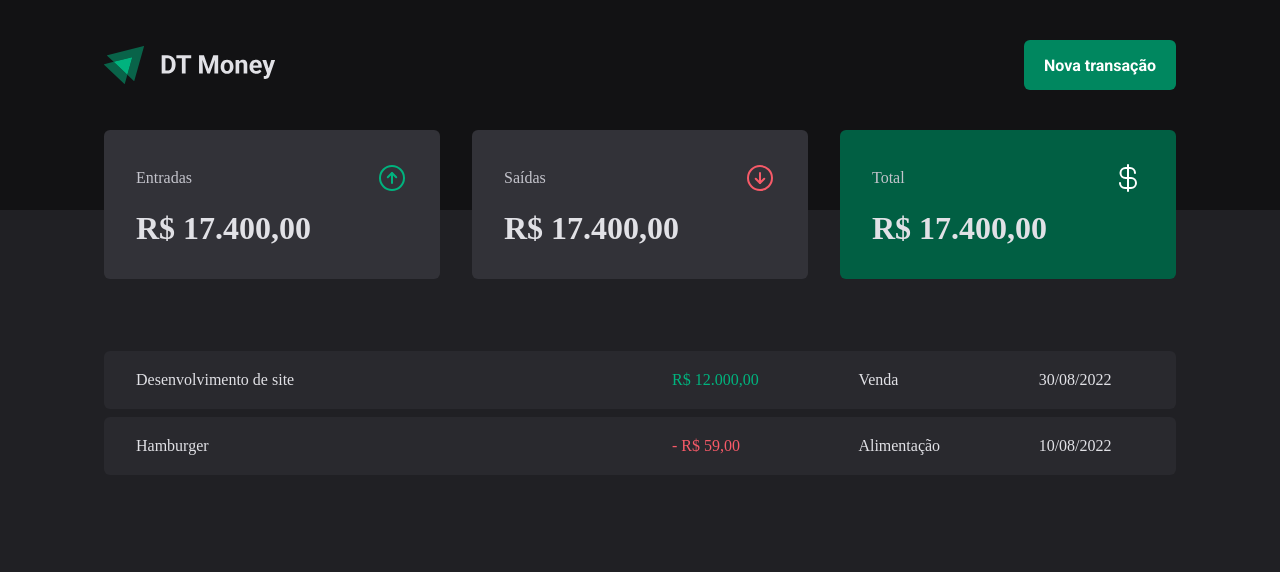
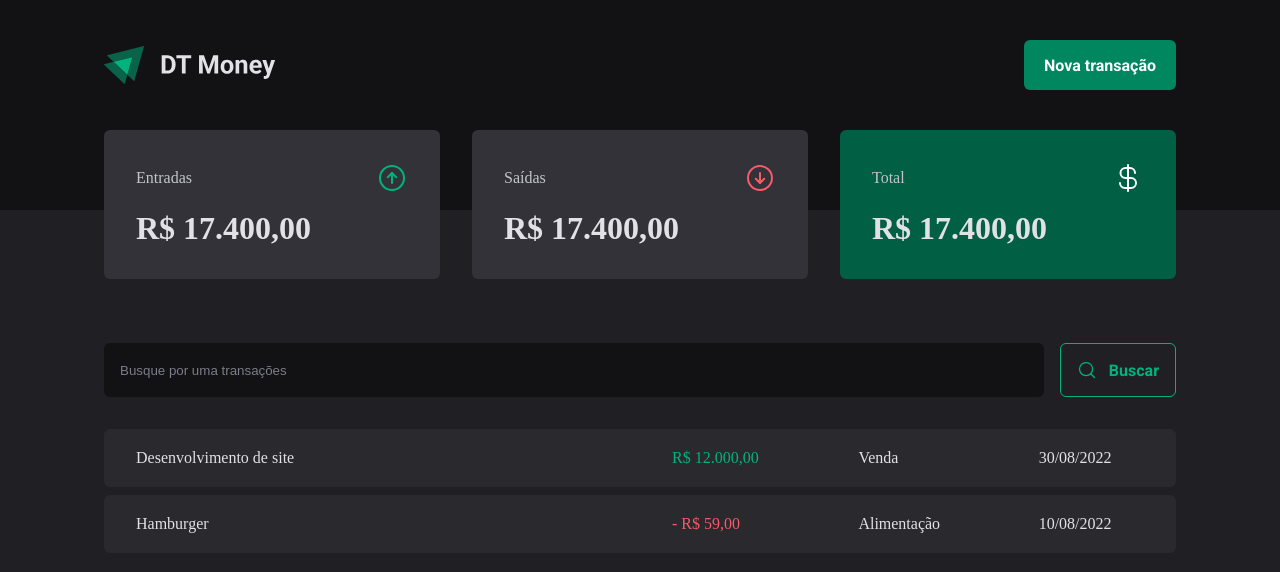
Before and after one commit to rakelmm/dt-money-2.0, a React (Vite) app: page / in a window 1280 px wide. Shown: the top 572 px of the page. Built offline with nearby package versions, Linux system fonts and the light colour scheme.

Commit message:
Componente: SearchForm

```diff
--- /dev/null
+++ b/src/pages/Transactions/components/SearchForm/index.tsx
@@ -0,0 +1,15 @@
+import { MagnifyingGlass } from "phosphor-react";
+import { SearchFormContainer } from "./styles";
+
+export function SearchForm() {
+    return (
+        <SearchFormContainer>
+            <input type="text" placeholder="Busque por uma transações" />
+
+            <button>
+                <MagnifyingGlass size={20} />
+                Buscar
+            </button>
+        </SearchFormContainer>
+    )
+}
--- /dev/null
+++ b/src/pages/Transactions/components/SearchForm/styles.ts
@@ -0,0 +1,40 @@
+import styled from "styled-components";
+
+export const SearchFormContainer = styled.form`
+    display: flex;
+    gap: 1rem;
+
+    input {
+        flex: 1;
+        border-radius: 6px;
+        border: 0;
+        background: ${props => props.theme["gray-900"]};
+        color: ${props => props.theme["gray-300"]};
+        padding: 1rem;
+
+        &::placeholder {
+            color: ${props => props.theme["gray-500"]};
+        }
+    }
+
+    button {
+        display: flex;
+        align-items: center;
+        gap: 0.75rem;
+
+        border: 0;
+        padding: 1rem;
+        background: transparent;
+        border: 1px solid ${props => props.theme["green-300"]};
+        color: ${props => props.theme["green-300"]};
+        font-weight: bold;
+        border-radius: 6px;
+
+        &:hover {
+            background: ${props => props.theme["green-500"]};
+            border-color: ${props => props.theme["green-500"]};
+            color: ${props => props.theme.white};
+            transition: background-color 0.2s, color 0.2s, border-color 0.2s;
+        }
+    }
+`;
--- a/src/pages/Transactions/index.tsx
+++ b/src/pages/Transactions/index.tsx
@@ -1,5 +1,6 @@
 import { Header } from "../../components/Header";
 import { Summary } from "../../Summary";
+import { SearchForm } from "./components/SearchForm";
 import { PriceHighlight, TransactionsContainer, TransitionsTable } from "./styles";
 
 export function Transactions() {
@@ -9,6 +10,8 @@ export function Transactions() {
            <Summary />
 
            <TransactionsContainer>
+            <SearchForm />
+
             <TransitionsTable>
                 <tbody>
                     <tr>
--- a/src/pages/Transactions/styles.ts
+++ b/src/pages/Transactions/styles.ts
@@ -11,6 +11,7 @@ export const TransitionsTable = styled.table`
     width: 100%;
     border-collapse: separate;
     border-spacing: 0 0.5rem;
+    margin-top: 1.5rem;
 
     td {
         padding: 1.25rem 2rem;
```
